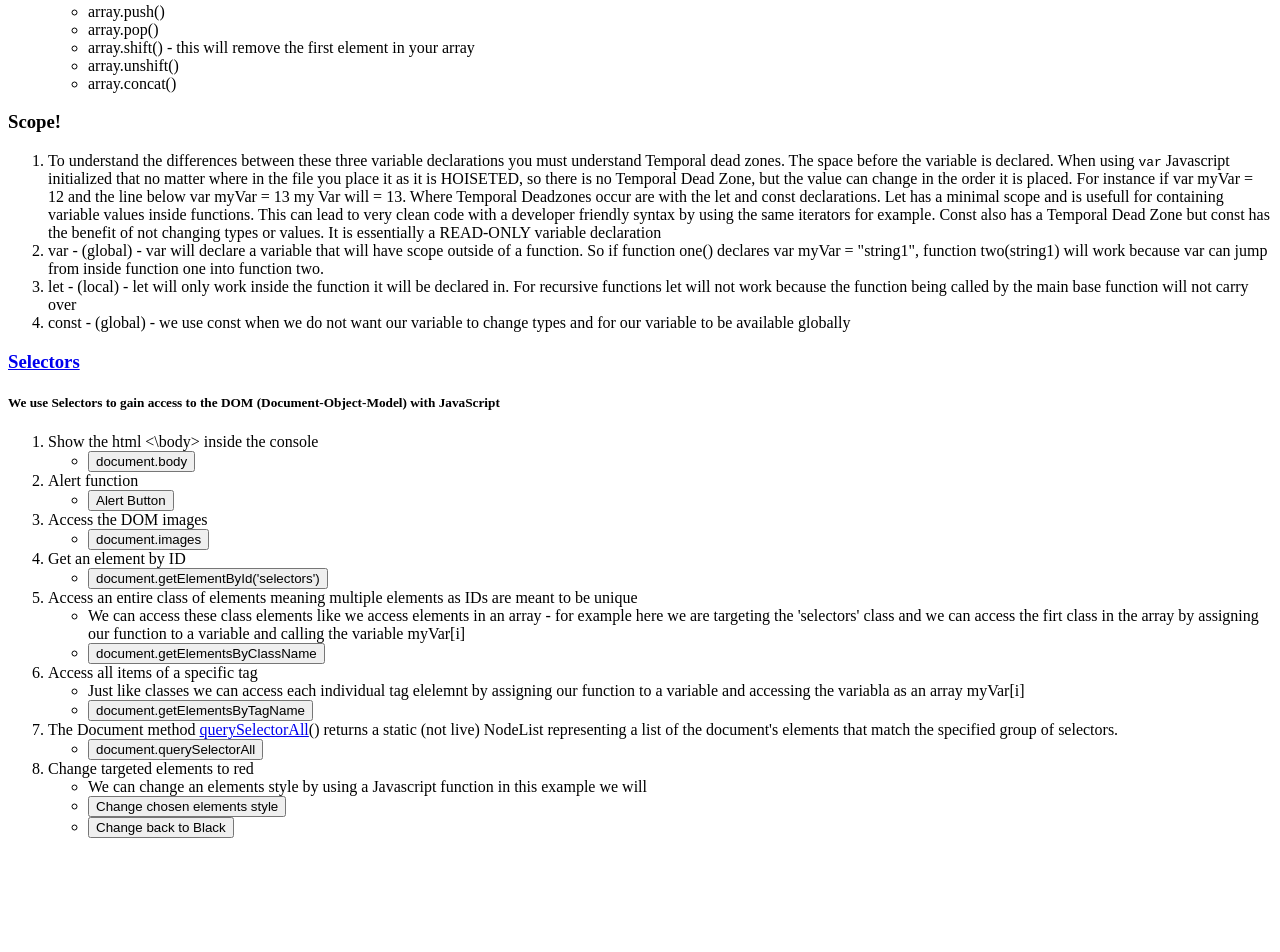
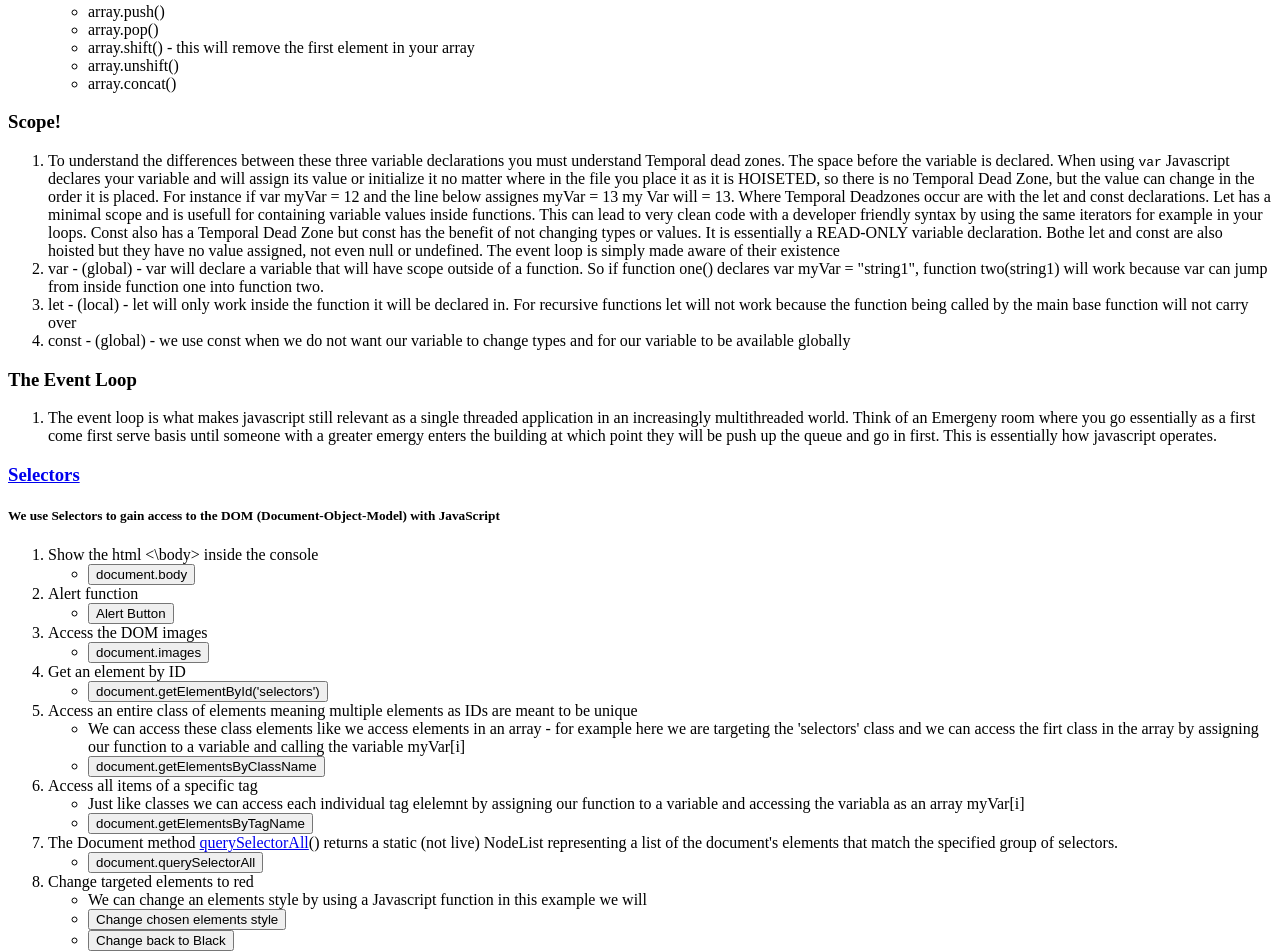
Before and after one commit to skosari/jsfrontend, a plain HTML site: page index.html in a window 1280 px wide. Shown: the part 773-1725 px from the top of the page. Before the commit the page ends 1627 px from the top, so only its background shows below. Drawn offline with Linux system fonts and the light colour scheme.

Commit message:
event loops

```diff
--- a/index.html
+++ b/index.html
@@ -51,12 +51,18 @@
 
   <h3>Scope!</h3>
   <ol>
-    <li>To understand the differences between these three variable declarations you must understand Temporal dead zones. The space before the variable is declared. When using <code>var</code> Javascript initialized that no matter where in the file you place it as it is HOISETED, so there is no Temporal Dead Zone, but the value can change in the order it is placed. For instance if var myVar = 12 and the line below var myVar = 13 my Var will = 13. Where Temporal Deadzones occur are with the let and const declarations. Let has a minimal scope and is usefull for containing variable values inside functions. This can lead to very clean code with a developer friendly syntax by using the same iterators for example. Const also has a Temporal Dead Zone but const has the benefit of not changing types or values. It is essentially a READ-ONLY variable declaration</li>
+    <li>To understand the differences between these three variable declarations you must understand Temporal dead zones. The space before the variable is declared. When using <code>var</code> Javascript declares your variable and will assign its value or initialize it no matter where in the file you place it as it is HOISETED, so there is no Temporal Dead Zone, but the value can change in the order it is placed. For instance if var myVar = 12 and the line below assignes myVar = 13 my Var will = 13. Where Temporal Deadzones occur are with the let and const declarations. Let has a minimal scope and is usefull for containing variable values inside functions. This can lead to very clean code with a developer friendly syntax by using the same iterators for example in your loops. Const also has a Temporal Dead Zone but const has the benefit of not changing types or values. It is essentially a READ-ONLY variable declaration. Bothe let and const are also hoisted but they have no value assigned, not even null or undefined. The event loop is simply made aware of their existence</li>
     <li>var - (global) - var will declare a variable that will have scope outside of a function. So if function one() declares var myVar = "string1", function two(string1) will work because var can jump from inside function one into function two.</li>
     <li>let - (local) - let will only work inside the function it will be declared in. For recursive functions let will not work because the function being called by the main base function will not carry over</li>
     <li>const - (global) - we use const when we do not want our variable to change types and for our variable to be available globally</li>
   </ol>
 
+  <h3>The Event Loop</h3>
+  <ol>
+    <li>
+      The event loop is what makes javascript still relevant as a single threaded application in an increasingly multithreaded world. Think of an Emergeny room where you go essentially as a first come first serve basis until someone with a greater emergy enters the building at which point they will be push up the queue and go in first. This is essentially how javascript operates.
+    </li>
+  </ol>
 
 <div class='selector-class'>
   <h3><a href="https://developer.mozilla.org/en-US/docs/Web/API/Document">Selectors</a></h3>
```
